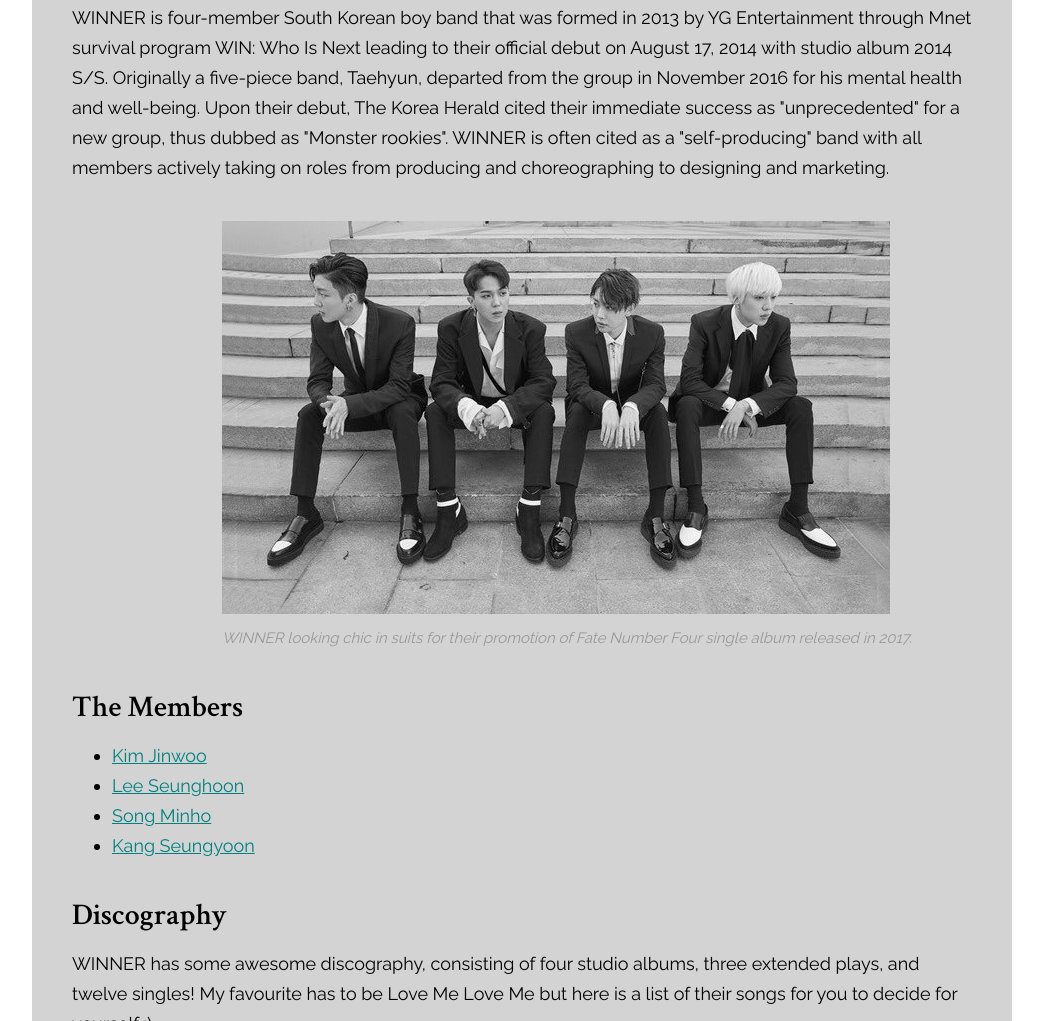
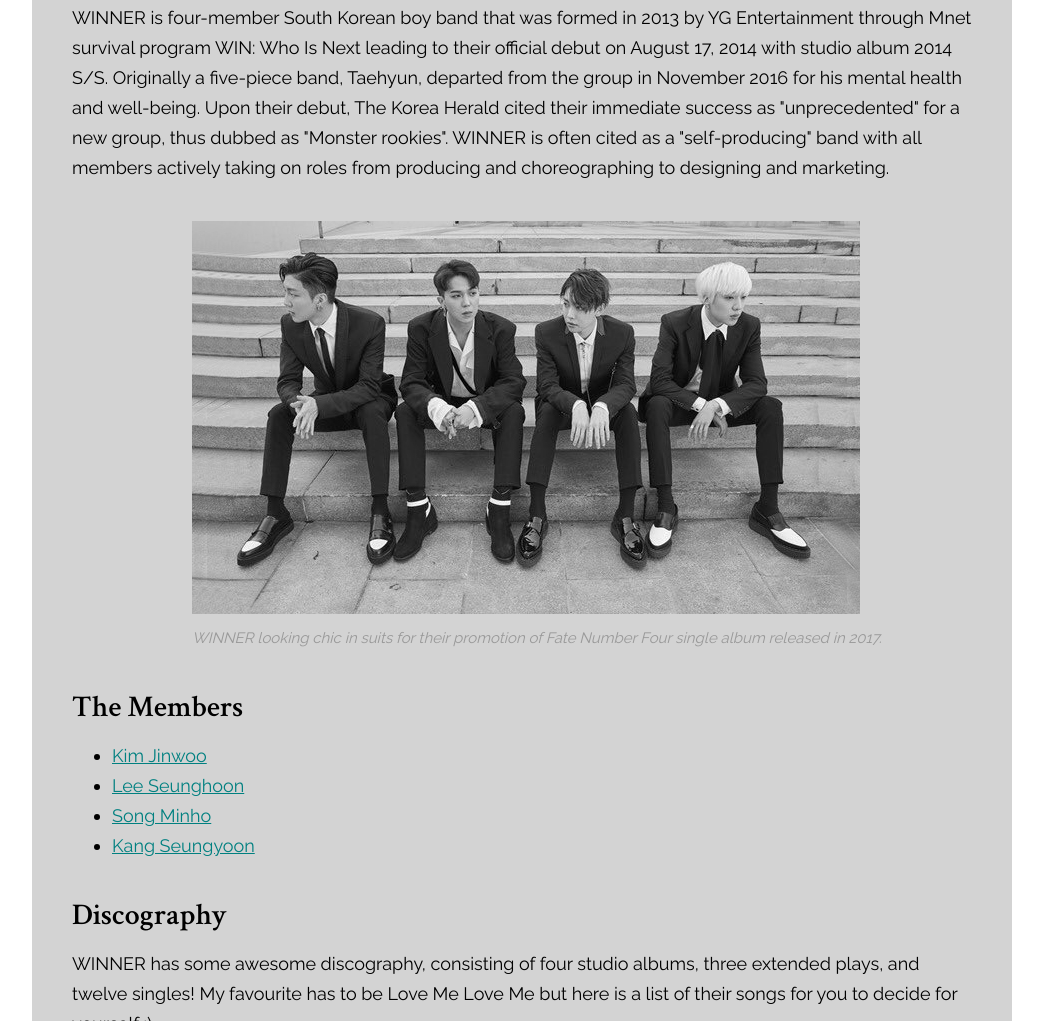
Before and after one commit to bleumuses/winner-boy-band, a plain HTML site: page index.html in a window 1280 px wide. Shown: the part 725-1746 px from the top of the page, without its empty margins (118-1161 px from the left). Drawn offline with Linux system fonts and the light colour scheme.

Commit message:
Changed the margins of some images and text

```diff
--- a/css/winner.css
+++ b/css/winner.css
@@ -36,7 +36,7 @@ main{
 
 main img{
 	max-width: 100%;
-	margin-left: 150px;
+	margin-left: 120px;
 	margin-top: 20px;
 	opacity: 1;
 
@@ -86,7 +86,7 @@ p.caption{
 	color: #999999;
 	font-style: italic;
 	margin-top: 0;
-	margin-left: 150px;
+	margin-left: 120px;
 	font-size: 15px;
 }
 
```
